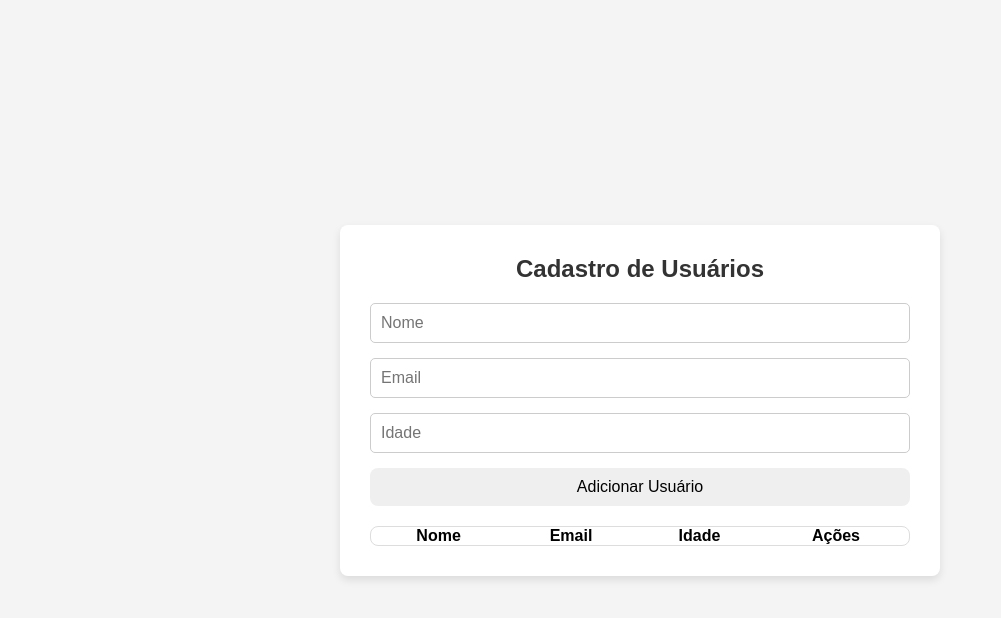
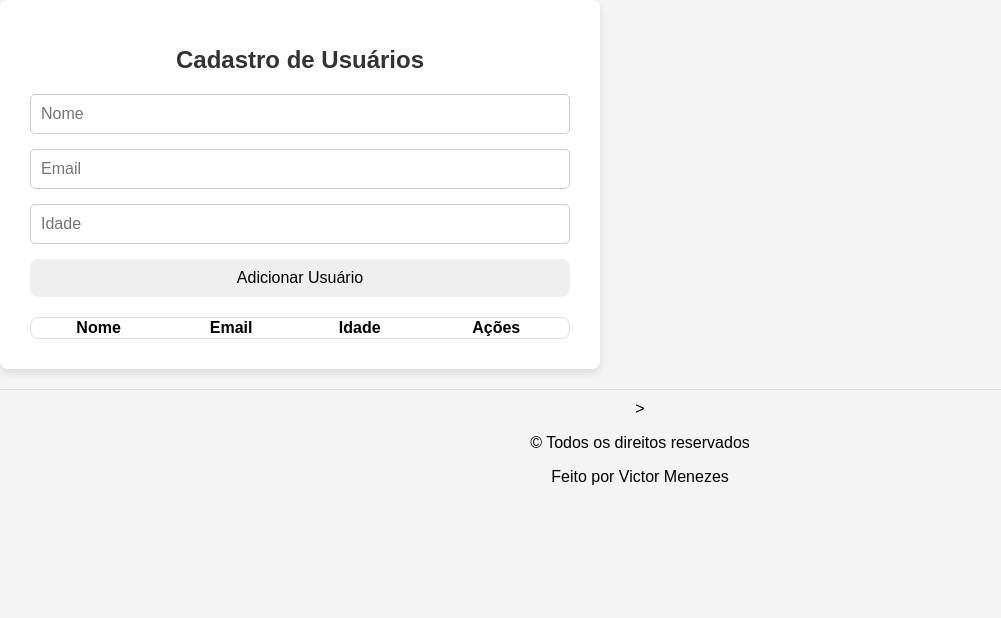
Before and after one commit to VictorcMenezes/SistemaCadastroUsuario, a plain HTML site: page index.html in a window 1280 px wide. Shown: the whole page, without its empty margins (0-1001 px from the left). Drawn offline with Linux system fonts and the light colour scheme.

Commit message:
Descrição das alterações

```diff
--- a/index.html
+++ b/index.html
@@ -31,7 +31,13 @@
 
         <div id="message-box"></div>
     </div>
-
+    <footer>
+    <div class="copy">
+       >
+        <p>&copy Todos os direitos reservados</p>
+        <span>Feito por Victor Menezes</span>
+    </div>
+</footer>
     <script src="script.js"></script>
 </body>
 </html>
--- a/style.css
+++ b/style.css
@@ -1,21 +1,17 @@
-* {
-    margin: 0;
-    padding: 0;
-    box-sizing: border-box;
-  }
-
-  body {
-    font-family: Arial, Helvetica, sans-serif;
-    background-color: #f4f4f4;
-    display: flex;
-    justify-content: center;
-    align-items: center;
-    height: 100vh;
-  }
+html, body {
+  margin: 0;
+  padding: 0;
+  min-height: 100vh; /* Usa 100% da altura da viewport */
+  display: flex;
+  flex-direction: column; /* Layout em coluna */
+  background-color: #f4f4f4;
+  font-family: Arial, Helvetica, sans-serif;
+}
 
   .container {
     background-color: #fff;
     padding: 30px;
+    align-items: center; /* Centraliza horizontalmente */
     border-radius: 8px;
     box-shadow: 0 4px 8px rgba(0, 0, 0, 0.1);
     width: 100%;
@@ -138,6 +134,14 @@
     background-color: #e53935;
   }
 
+  /* Estilização básica do footer */
+footer {
+  background-color: #f4f4f4;
+  text-align: center;
+  padding: 10px 0;
+  border-top: 1px solid #ddd;
+  margin-top: 20px;
+}
 
   @media (max-width: 600px) {
     .container {
```
